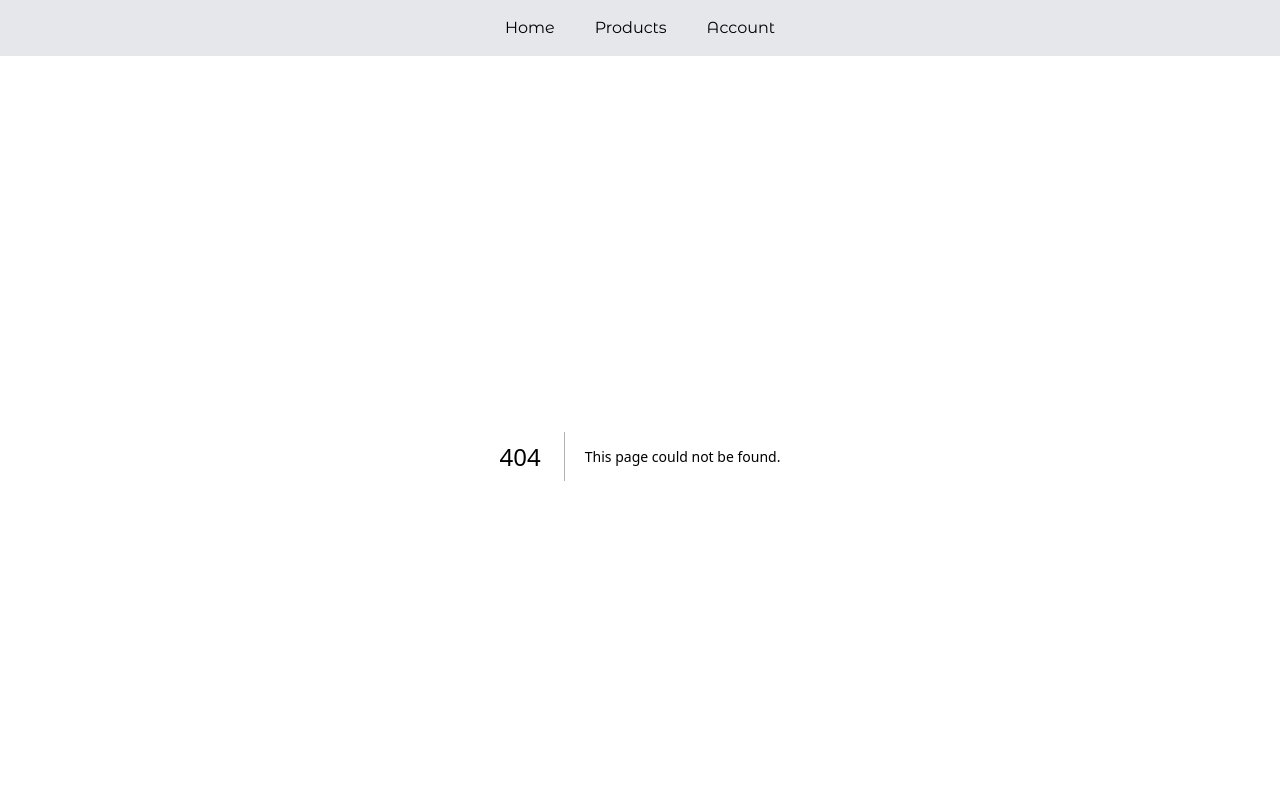
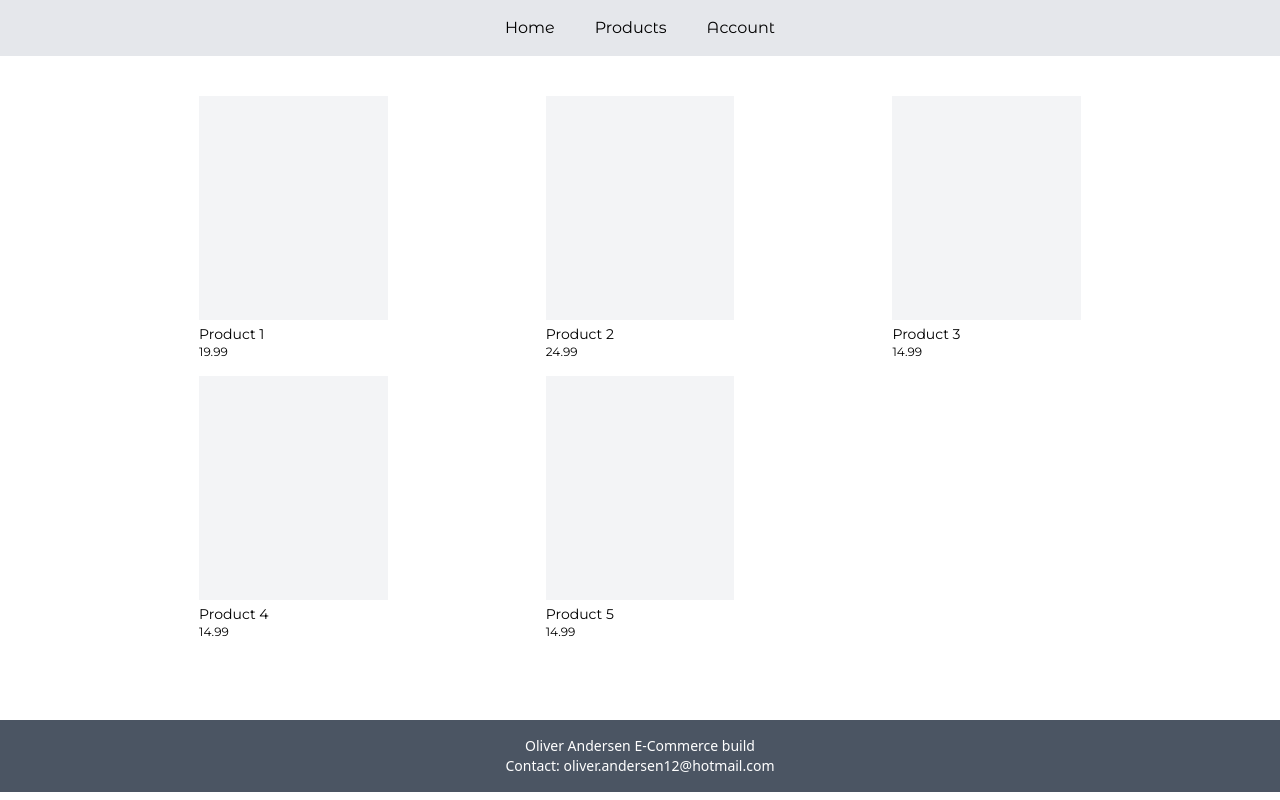
Before and after one commit to Revilo321/e-commerce-site, a Next.js app: page /products in a window 1280 px wide. Before the commit this address had no page. Shown: the top 800 px of the page. Built offline with nearby package versions, Linux system fonts and the light colour scheme.

Commit message:
changed styling of products, began working on products page

```diff
--- a/src/components/Homepage/GenericProducts.tsx
+++ b/src/components/Homepage/GenericProducts.tsx
@@ -1,14 +1,15 @@
+import { Product } from '@/types/productType';
 import React from 'react';
 
 interface GenericProductsProps {
-  products: { id: number; name: string; price: number }[];
+  products: Product[];
 }
 
 export const GenericProducts = ({ products }: GenericProductsProps) => {
   return (
-    <div className="px-10 sm:px-0 sm:flex justify-center">
+    <div className="py-10 grid gap-4 grid-cols-1 sm:grid-cols-2 md:grid-cols-3 lg:grid-cols-3 xl:grid-cols-3 mx-auto max-w-screen-lg place-items-center">
       {products.map((product) => (
-        <div key={product.id} className="min-w-[225px] px-10">
+        <div key={product.id} className="w-3/4 sm:w-full px-4 lg:w-2/3">
           <div className="h-56 bg-gray-100" />
           <h3 className="text-sm pt-1">{product.name}</h3>
           <p className="text-xs">{product.price}</p>
--- a/src/components/Layout/Footer.tsx
+++ b/src/components/Layout/Footer.tsx
@@ -3,7 +3,7 @@ import React from 'react';
 const Footer: React.FC = () => {
   //TODO: Improve Footer
   return (
-    <footer className="bg-gray-200 text-gray-700 py-4">
+    <footer className="bg-gray-600 text-white py-4">
       <div className="container mx-auto text-center">
         <p className="text-sm">Oliver Andersen E-Commerce build</p>
         <p className="text-sm">
--- a/src/components/Layout/Header.tsx
+++ b/src/components/Layout/Header.tsx
@@ -11,7 +11,7 @@ const Header: React.FC = () => {
   //TODO: Make an array of links instead of hard coding each one.
 
   const routes = [
-    { path: 'Home', href: '/' },
+    { path: 'Home', href: '/homepage' },
     { path: 'Products', href: '/products' },
     { path: 'Account', href: '/account' },
   ];
--- /dev/null
+++ b/src/pages/products.tsx
@@ -0,0 +1,50 @@
+import { GenericProducts } from '@/components/Homepage/GenericProducts';
+import { Product } from '@/types/productType';
+
+const Products = () => {
+  const products: Product[] = [
+    {
+      id: 1,
+      name: 'Product 1',
+      price: 19.99,
+      description: 'Lorem ipsum dolor sit amet, consectetur adipiscing elit.',
+      imageUrl: 'https://example.com/product1.jpg',
+    },
+    {
+      id: 2,
+      name: 'Product 2',
+      price: 24.99,
+      description: 'Lorem ipsum dolor sit amet, consectetur adipiscing elit.',
+      imageUrl: 'https://example.com/product2.jpg',
+    },
+    {
+      id: 3,
+      name: 'Product 3',
+      price: 14.99,
+      description: 'Lorem ipsum dolor sit amet, consectetur adipiscing elit.',
+      imageUrl: 'https://example.com/product3.jpg',
+    },
+    {
+      id: 4,
+      name: 'Product 4',
+      price: 14.99,
+      description: 'Lorem ipsum dolor sit amet, consectetur adipiscing elit.',
+      imageUrl: 'https://example.com/product3.jpg',
+    },
+    {
+      id: 5,
+      name: 'Product 5',
+      price: 14.99,
+      description: 'Lorem ipsum dolor sit amet, consectetur adipiscing elit.',
+      imageUrl: 'https://example.com/product3.jpg',
+    },
+    // Add more products as needed
+  ];
+  return (
+    <div>
+      <GenericProducts products={products} />
+    </div>
+  );
+};
+
+export default Products;
--- /dev/null
+++ b/src/types/productType.ts
@@ -0,0 +1,7 @@
+export interface Product {
+  id: number;
+  name: string;
+  price: number;
+  description?: string;
+  imageUrl?: string;
+}
```
